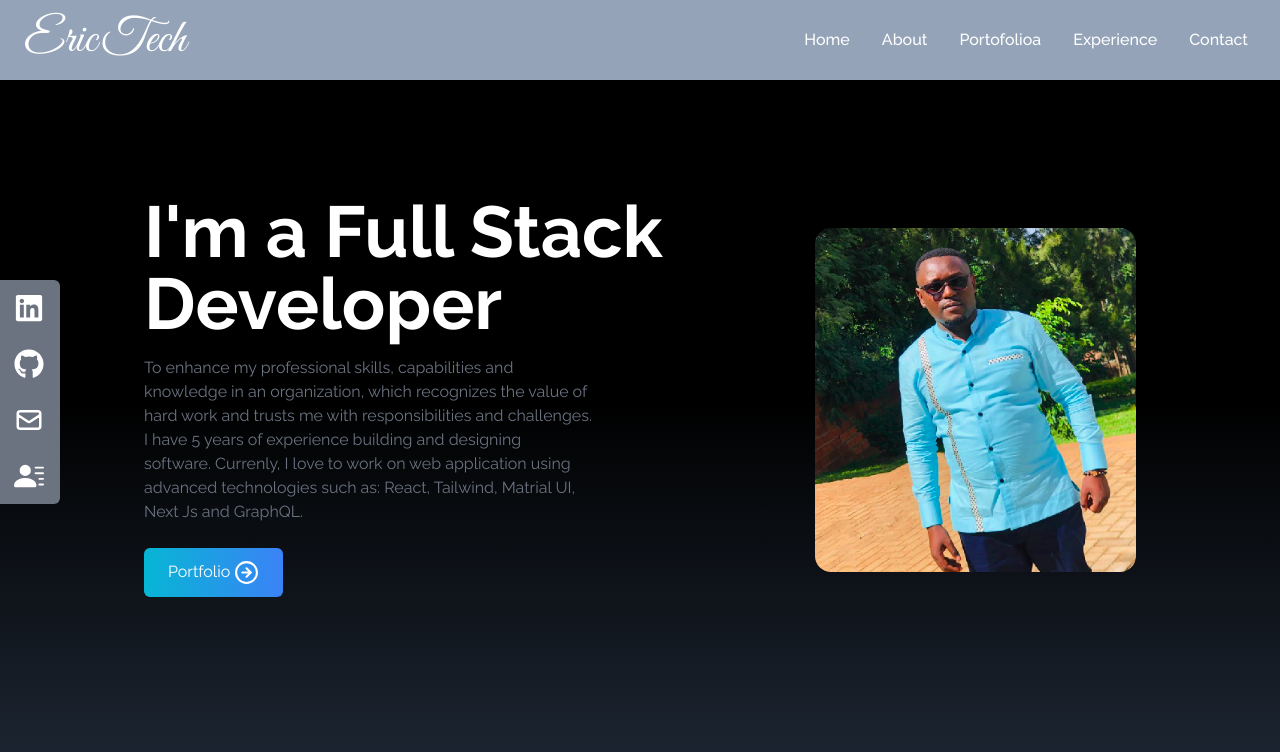
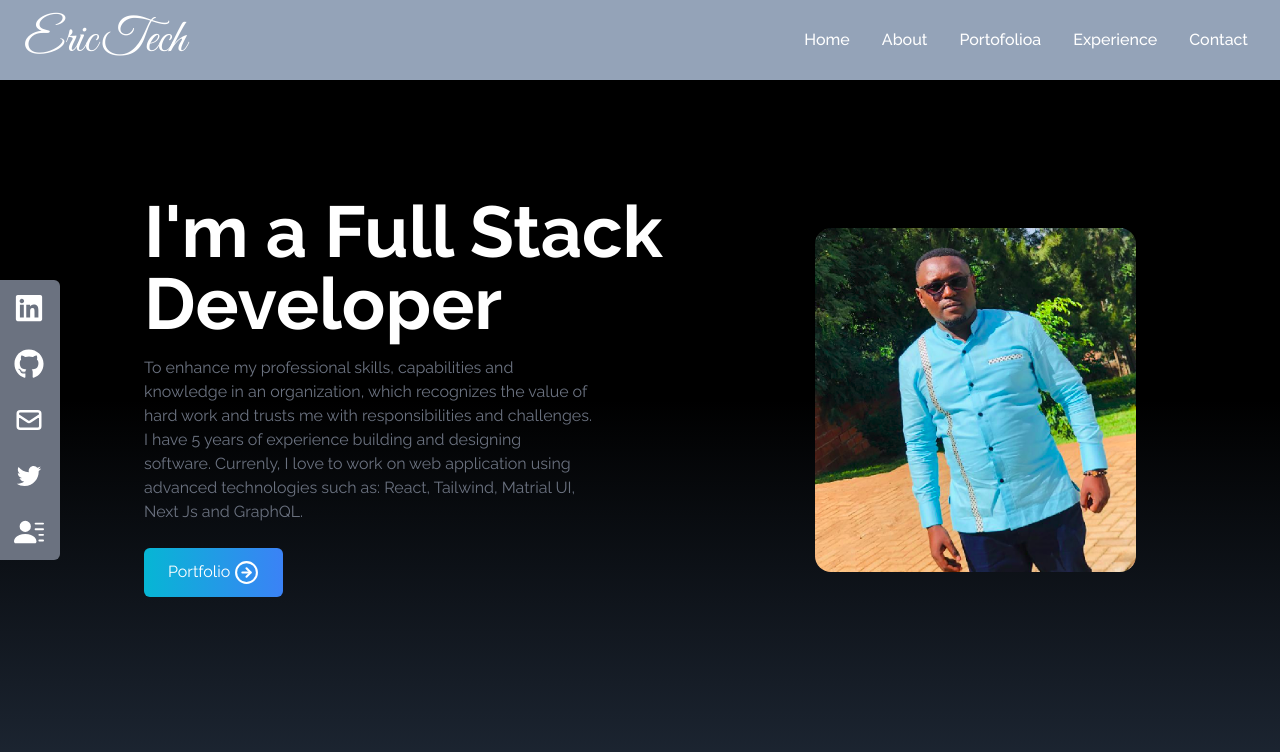
Before and after one commit to ericmaniraguha/portofolio-react-and-tailwind-css, a React (Create React App) app: page / in a window 1280 px wide. Shown: the top 752 px of the page. Built offline with nearby package versions, Linux system fonts and the light colour scheme.

Commit message:
done with social links and home page

```diff
--- a/src/components/SocialLinks.jsx
+++ b/src/components/SocialLinks.jsx
@@ -2,6 +2,7 @@ import React from 'react';
 import { FaGithub, FaLinkedin } from 'react-icons/fa';
 import { HiOutlineMail } from 'react-icons/hi';
 import { BsFillPersonLinesFill } from 'react-icons/bs';
+import { AiOutlineTwitter } from 'react-icons/ai';
 
 const SocialLinks = () => {
   const links = [
@@ -33,9 +34,17 @@ const SocialLinks = () => {
       ),
       href: 'mailto:emanirag@andrew.cmu.edu, ericmaniraguha@gmail.com',
     },
-
     {
       id: 4,
+      child: (
+        <>
+          Twitter <AiOutlineTwitter size={30} />
+        </>
+      ),
+      href: 'mailto:emanirag@andrew.cmu.edu, ericmaniraguha@gmail.com',
+    },
+    {
+      id: 5,
       child: (
         <>
           Resume <BsFillPersonLinesFill size={30} />
```
